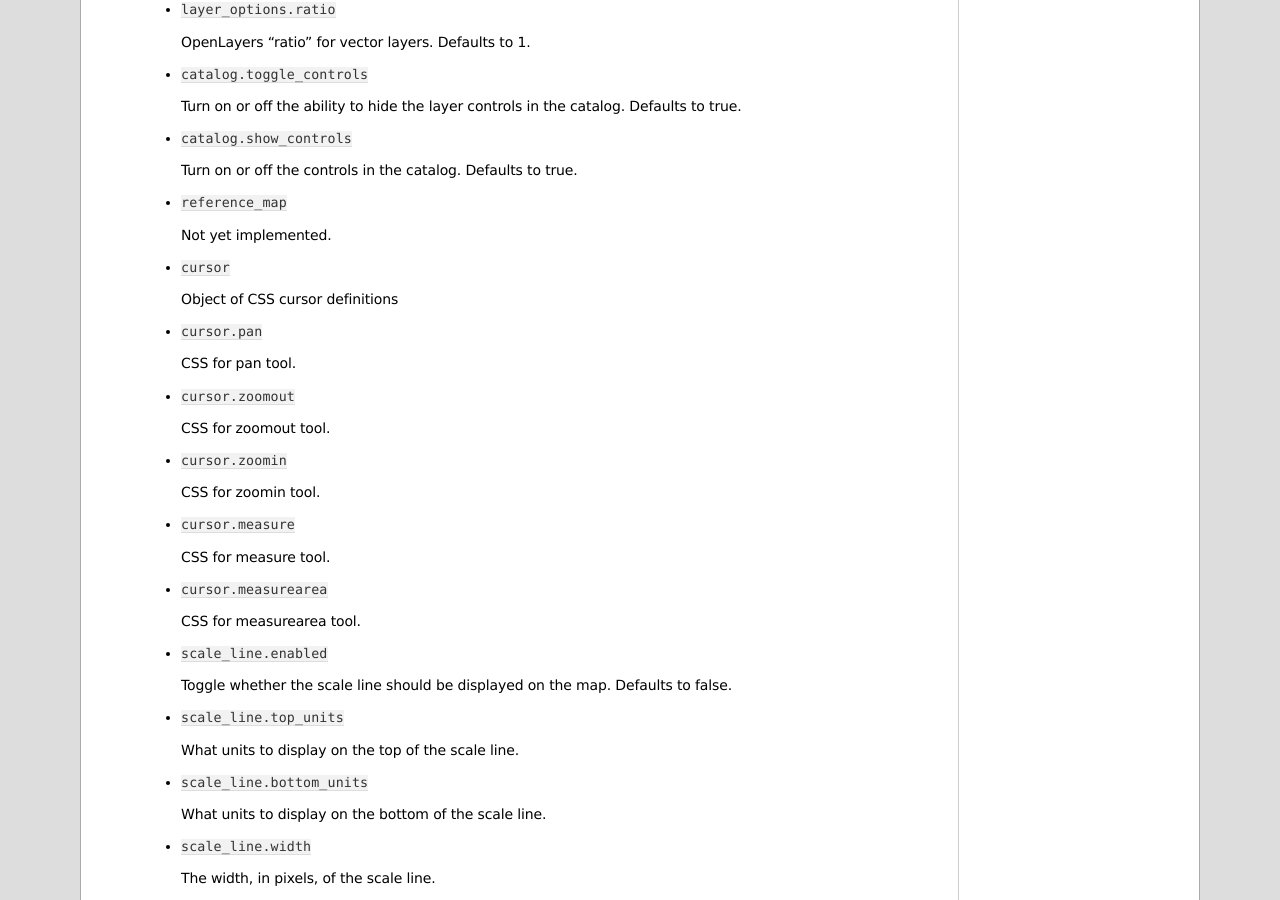
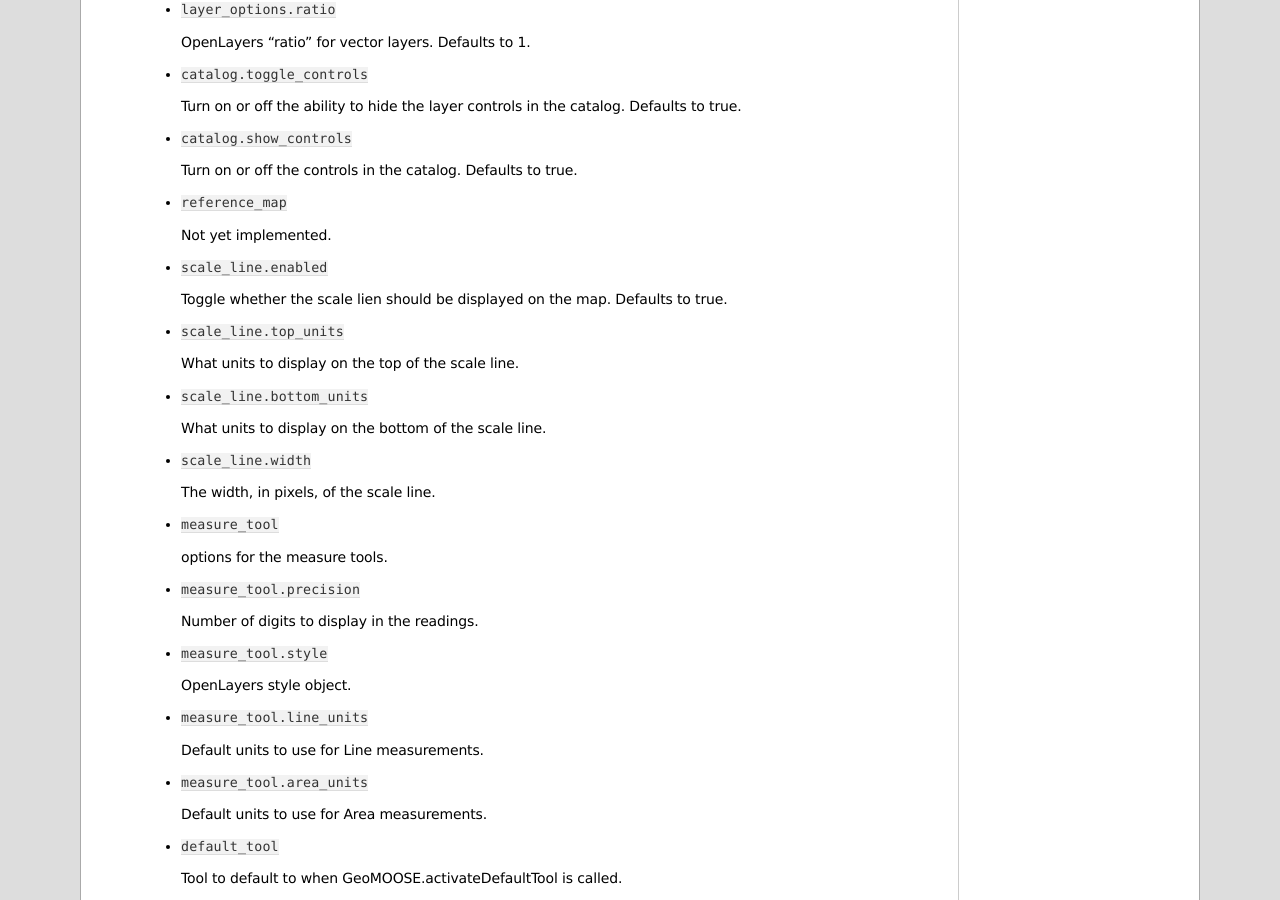
Before and after one commit to geomoose/geomoose-docs, a Sphinx documentation site: the page built from source/docs/configuration.txt, in a window 1280 px wide and 900 px high, scrolled down 2011 px. Built offline with Sphinx 7.4.7, drawn with Linux system fonts in a browser that asks for light colours.

Commit message:
Regenerate configuration.txt

```diff
--- a/source/docs/configuration.txt
+++ b/source/docs/configuration.txt
@@ -129,33 +129,9 @@ The Parameters
 
    Not yet implemented.
 
- * ``cursor``
-
-   Object of CSS cursor definitions
-
- * ``cursor.pan``
-
-   CSS for pan tool.
-
- * ``cursor.zoomout``
-
-   CSS for zoomout tool.
-
- * ``cursor.zoomin``
-
-   CSS for zoomin tool.
-
- * ``cursor.measure``
-
-   CSS for measure tool.
-
- * ``cursor.measurearea``
-
-   CSS for measurearea tool.
-
  * ``scale_line.enabled``
 
-   Toggle whether the scale line should be displayed on the map. Defaults to false.
+   Toggle whether the scale lien should be displayed on the map. Defaults to true.
 
  * ``scale_line.top_units``
 
```
